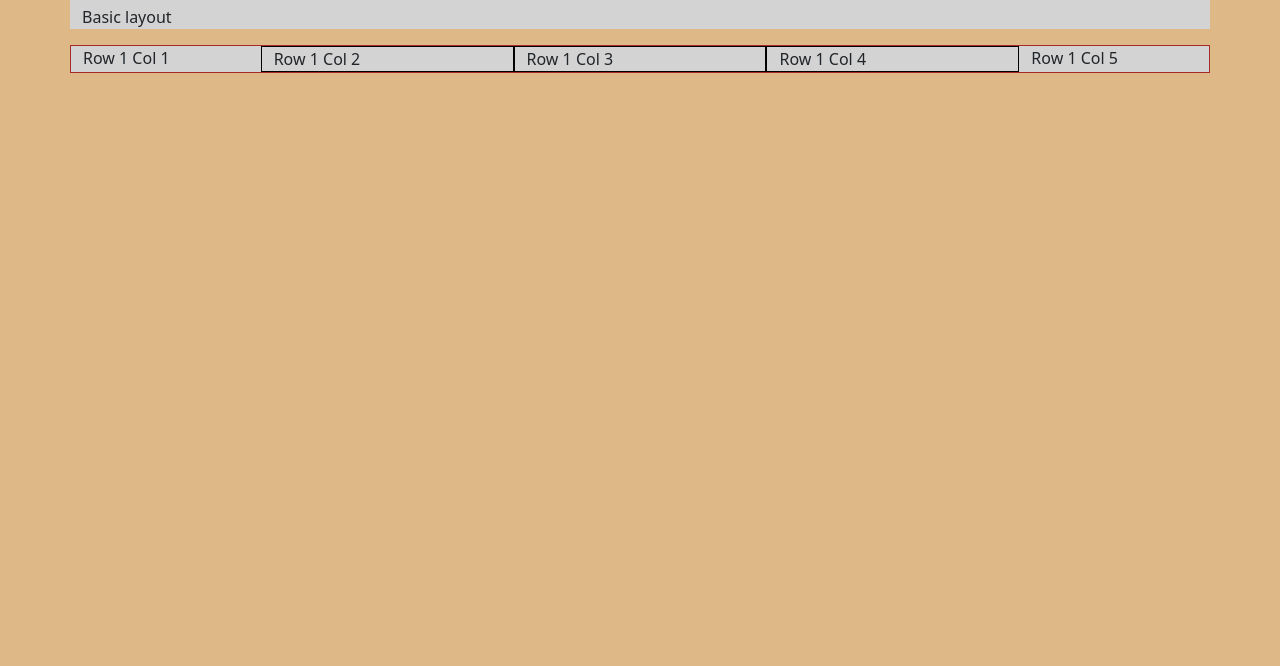
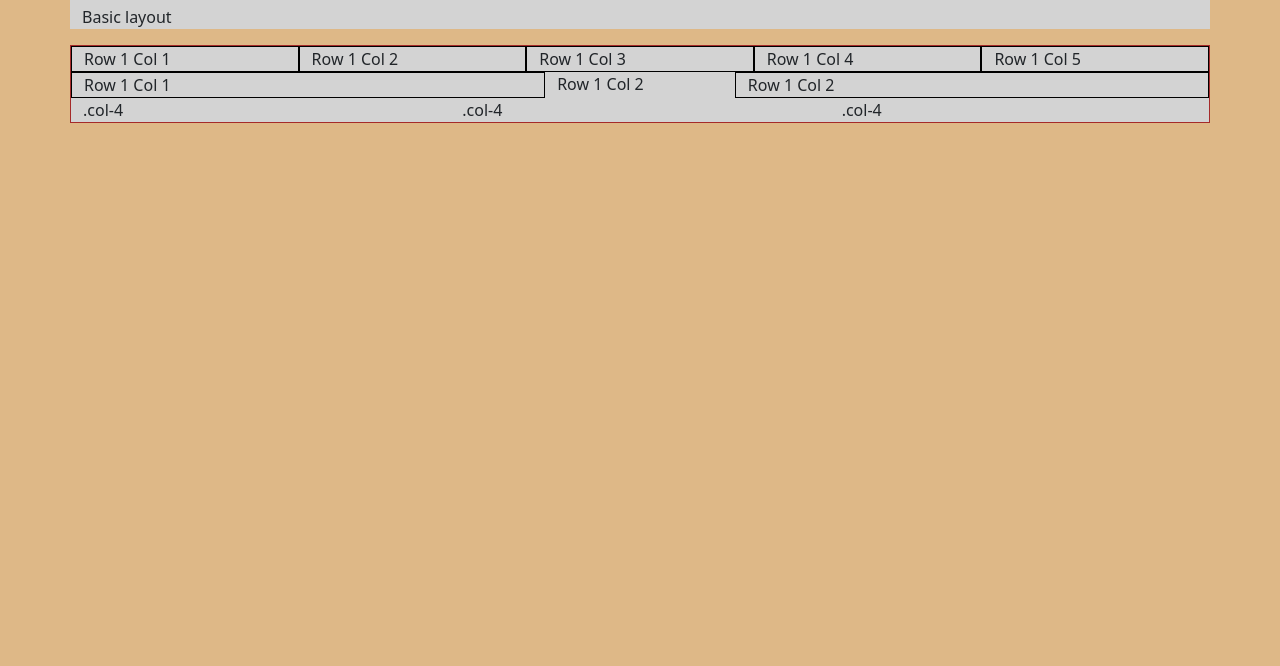
Before and after one commit to VIJAYADASS/Bootstraps, a website: page index.html in a window 1280 px wide. Shown: the part 134-800 px from the top of the page. Drawn offline with nearby package versions, Linux system fonts and the light colour scheme.

Commit message:
add the rows

```diff
--- a/index.html
+++ b/index.html
@@ -31,14 +31,27 @@
         <!-- grid-layout 12 col -->
         <!-- row -->
         <div class="row">
-            <div class="col-2 bg">Row 1 Col 1</div>
+            <div class="col bg">Row 1 Col 1</div>
             <div class="col bg">Row 1 Col 2</div>
             <div class="col bg">Row 1 Col 3</div>
             <div class="col bg">Row 1 Col 4</div>
-            <div class="col-2 bg">Row 1 Col 5</div>
+            <div class="col bg">Row 1 Col 5</div>
+
+        </div>
+
+        <div class="row">
+            <div class="col bg">Row 1 Col 1</div>
+            <div class="col-2 bg">Row 1 Col 2</div>
+            <div class="col bg">Row 1 Col 2</div>
+        </div>
+        <div class="row">
+            <div class="col-4 bg">.col-4</div>
+            <div class="col-4 bg">.col-4</div>
+            <div class="col-4 bg">.col-4</div>
 
         </div>
     </div>
+
 
 
 
```
